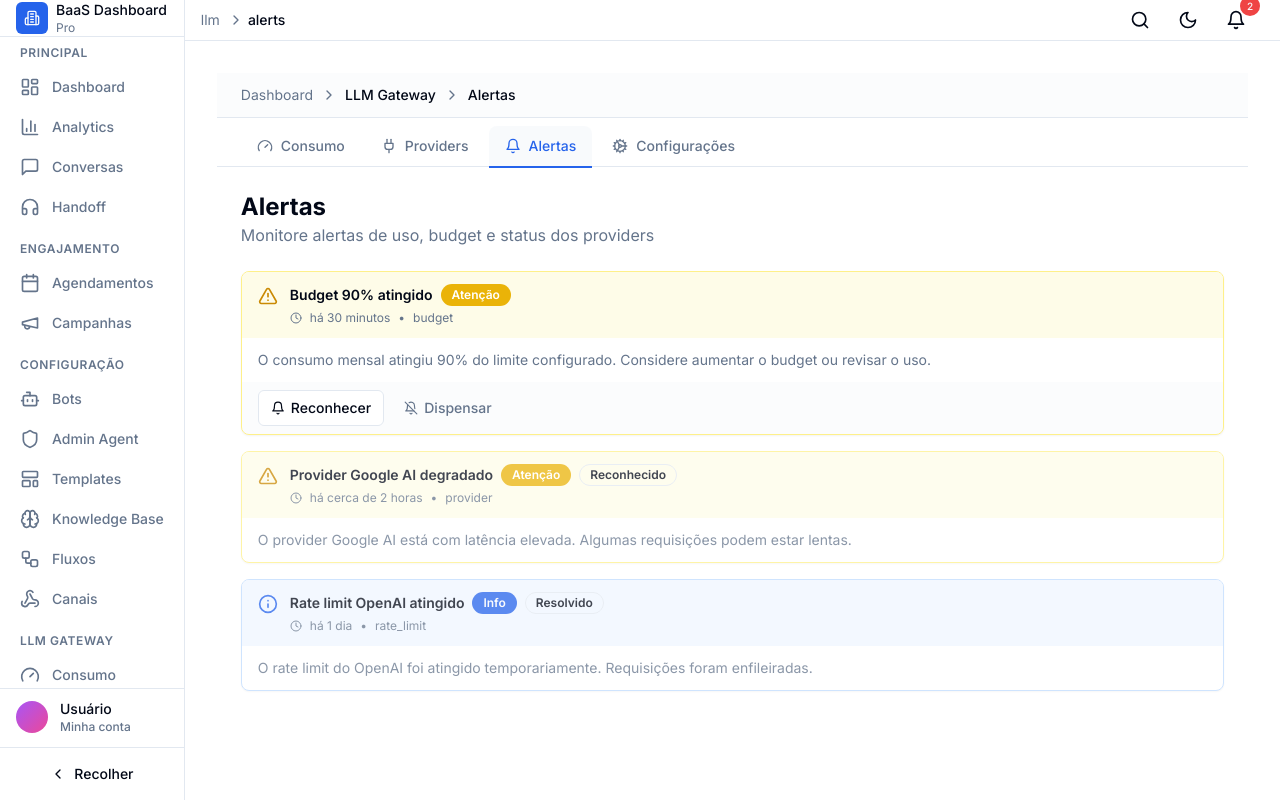
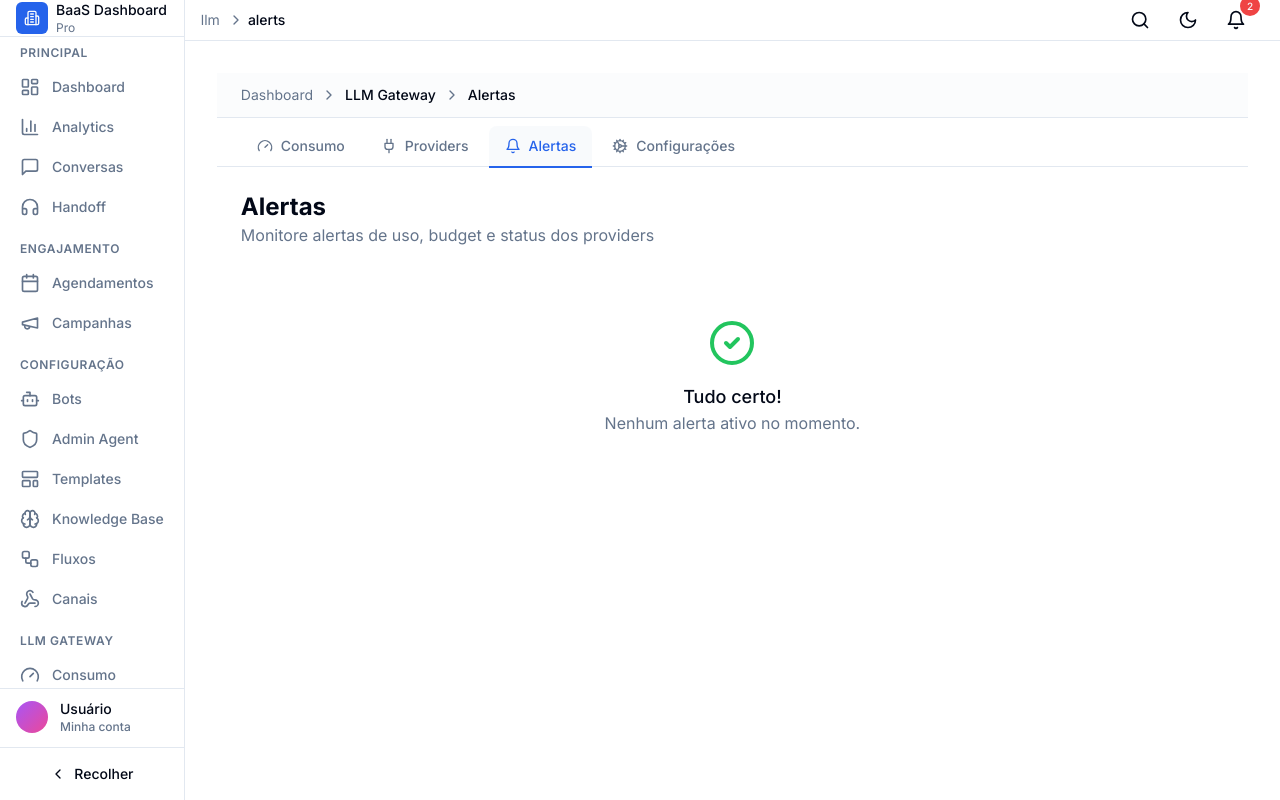
Before and after one commit to decomontenegro/baas-platform, a Next.js app: page /llm/alerts in a window 1280 px wide. Built offline with nearby package versions, Linux system fonts and the light colour scheme.

Commit message:
feat: connect llm/alerts and behavior pages to real data
- llm/alerts: shows empty state when no alerts
- behavior: reads from SOUL.md and IDENTITY.md
- New APIs: /api/clawdbot/alerts, /api/clawdbot/personality

```diff
--- a/src/app/(dashboard)/behavior/page.tsx
+++ b/src/app/(dashboard)/behavior/page.tsx
@@ -1,6 +1,6 @@
 'use client'
 
-import { useState } from 'react'
+import { useState, useEffect } from 'react'
 import { motion, AnimatePresence } from 'framer-motion'
 import {
   Save,
@@ -9,11 +9,12 @@ import {
   Bot,
   User,
   Sparkles,
-  Check
+  Check,
+  Loader2
 } from 'lucide-react'
 import { Header } from '@/components/layout/header'
 import { Slider } from '@/components/ui/slider'
-import { mockTemplates, mockPersonality } from '@/hooks/use-personality'
+
 import { cn } from '@/lib/utils'
 import type { Personality, PersonalityTemplate } from '@/types'
 
@@ -32,7 +33,27 @@ const samplePrompts = [
 ]
 
 export default function BehaviorPage() {
-  const [personality, setPersonality] = useState<Partial<Personality>>(mockPersonality)
+  const [personality, setPersonality] = useState<Partial<Personality>>({})
+  const [templates, setTemplates] = useState<PersonalityTemplate[]>([])
+  const [isLoading, setIsLoading] = useState(true)
+
+  useEffect(() => {
+    async function fetchPersonality() {
+      try {
+        const res = await fetch('/api/clawdbot/personality')
+        const data = await res.json()
+        if (data.success) {
+          setPersonality(data.data.personality)
+          setTemplates(data.data.templates)
+        }
+      } catch (error) {
+        console.error('Error fetching personality:', error)
+      } finally {
+        setIsLoading(false)
+      }
+    }
+    fetchPersonality()
+  }, [])
   const [selectedTemplate, setSelectedTemplate] = useState<string | null>(null)
   const [isSaving, setIsSaving] = useState(false)
   const [saved, setSaved] = useState(false)
@@ -67,7 +88,7 @@ export default function BehaviorPage() {
   }
 
   const handleReset = () => {
-    setPersonality(mockPersonality)
+    setPersonality({})
     setSelectedTemplate(null)
   }
 
@@ -103,9 +124,20 @@ export default function BehaviorPage() {
     setChatMessages(prev => [...prev, assistantMessage])
   }
 
+  if (isLoading) {
+    return (
+      <div className="flex flex-col h-screen">
+        <Header title="Behavior" subtitle="Customize your bot's personality and responses" />
+        <div className="flex-1 flex items-center justify-center">
+          <Loader2 className="w-8 h-8 animate-spin text-primary" />
+        </div>
+      </div>
+    )
+  }
+
   return (
     <div className="flex flex-col h-screen">
-      <Header title="Behavior" subtitle="Customize your bot's personality and responses" />
+      <Header title="Behavior" subtitle="Personalidade real do Lobo 🐺" />
 
       <div className="flex-1 overflow-auto p-6">
         <div className="grid grid-cols-1 lg:grid-cols-2 gap-6">
@@ -122,7 +154,7 @@ export default function BehaviorPage() {
                 Start with a preset personality or customize from scratch
               </p>
               <div className="grid grid-cols-2 sm:grid-cols-3 gap-3">
-                {mockTemplates.map((template) => (
+                {templates.map((template) => (
                   <button
                     key={template.id}
                     onClick={() => handleTemplateSelect(template)}
--- a/src/app/(dashboard)/llm/alerts/page.tsx
+++ b/src/app/(dashboard)/llm/alerts/page.tsx
@@ -2,38 +2,31 @@
 
 import * as React from "react"
 import { AlertCard, type Alert } from "@/components/llm"
+import { Loader2, CheckCircle2 } from "lucide-react"
 
 export default function LLMAlertsPage() {
-  // TODO: Replace with real data from API
-  const mockAlerts: Alert[] = [
-    {
-      id: "1",
-      title: "Budget 90% atingido",
-      message: "O consumo mensal atingiu 90% do limite configurado. Considere aumentar o budget ou revisar o uso.",
-      severity: "warning",
-      status: "active",
-      type: "budget",
-      createdAt: new Date(Date.now() - 1000 * 60 * 30), // 30 min ago
-    },
-    {
-      id: "2",
-      title: "Provider Google AI degradado",
-      message: "O provider Google AI está com latência elevada. Algumas requisições podem estar lentas.",
-      severity: "warning",
-      status: "acknowledged",
-      type: "provider",
-      createdAt: new Date(Date.now() - 1000 * 60 * 60 * 2), // 2 hours ago
-    },
-    {
-      id: "3",
-      title: "Rate limit OpenAI atingido",
-      message: "O rate limit do OpenAI foi atingido temporariamente. Requisições foram enfileiradas.",
-      severity: "info",
-      status: "resolved",
-      type: "rate_limit",
-      createdAt: new Date(Date.now() - 1000 * 60 * 60 * 24), // 1 day ago
-    },
-  ]
+  const [alerts, setAlerts] = React.useState<Alert[]>([])
+  const [isLoading, setIsLoading] = React.useState(true)
+
+  React.useEffect(() => {
+    async function fetchAlerts() {
+      try {
+        const res = await fetch('/api/clawdbot/alerts')
+        const data = await res.json()
+        if (data.success) {
+          setAlerts(data.data.map((a: Alert & { createdAt: string }) => ({
+            ...a,
+            createdAt: new Date(a.createdAt)
+          })))
+        }
+      } catch (error) {
+        console.error('Error fetching alerts:', error)
+      } finally {
+        setIsLoading(false)
+      }
+    }
+    fetchAlerts()
+  }, [])
 
   const handleAcknowledge = (id: string) => {
     console.log("Acknowledge:", id)
@@ -41,6 +34,14 @@ export default function LLMAlertsPage() {
 
   const handleDismiss = (id: string) => {
     console.log("Dismiss:", id)
+  }
+
+  if (isLoading) {
+    return (
+      <div className="p-6 flex items-center justify-center h-64">
+        <Loader2 className="w-8 h-8 animate-spin text-primary" />
+      </div>
+    )
   }
 
   return (
@@ -52,8 +53,15 @@ export default function LLMAlertsPage() {
         </p>
       </div>
 
+      {alerts.length === 0 ? (
+        <div className="flex flex-col items-center justify-center py-12 text-center">
+          <CheckCircle2 className="w-12 h-12 text-green-500 mb-4" />
+          <h3 className="text-lg font-medium">Tudo certo!</h3>
+          <p className="text-muted-foreground">Nenhum alerta ativo no momento.</p>
+        </div>
+      ) : (
         <div className="space-y-4">
-        {mockAlerts.map((alert) => (
+          {alerts.map((alert) => (
             <AlertCard
               key={alert.id}
               alert={alert}
@@ -62,6 +70,7 @@ export default function LLMAlertsPage() {
             />
           ))}
         </div>
+      )}
     </div>
   )
 }
--- /dev/null
+++ b/src/app/api/clawdbot/alerts/route.ts
@@ -0,0 +1,43 @@
+import { NextRequest } from 'next/server'
+
+export const dynamic = 'force-dynamic'
+
+interface Alert {
+  id: string
+  title: string
+  message: string
+  severity: 'info' | 'warning' | 'error'
+  status: 'active' | 'acknowledged' | 'resolved'
+  type: 'budget' | 'provider' | 'rate_limit' | 'system'
+  createdAt: string
+}
+
+/**
+ * GET /api/clawdbot/alerts
+ * Returns system alerts
+ */
+export async function GET(_request: NextRequest) {
+  try {
+    // For now, return empty alerts (no issues)
+    // In a real system, this would check various conditions
+    const alerts: Alert[] = []
+
+    // Example: Check if any conditions warrant alerts
+    // This could be extended to check real metrics
+
+    return Response.json({
+      success: true,
+      data: alerts,
+      meta: {
+        total: alerts.length,
+        active: alerts.filter(a => a.status === 'active').length
+      }
+    })
+  } catch (error) {
+    console.error('Error getting alerts:', error)
+    return Response.json({
+      success: false,
+      error: 'Failed to get alerts'
+    }, { status: 500 })
+  }
+}
--- /dev/null
+++ b/src/app/api/clawdbot/personality/route.ts
@@ -0,0 +1,71 @@
+import { NextRequest } from 'next/server'
+import { readFile } from 'fs/promises'
+import { existsSync } from 'fs'
+import path from 'path'
+
+export const dynamic = 'force-dynamic'
+
+const WORKSPACE = process.env.CLAWD_WORKSPACE || '/root/clawd'
+
+/**
+ * GET /api/clawdbot/personality
+ * Returns bot personality from workspace files
+ */
+export async function GET(_request: NextRequest) {
+  try {
+    let personality = {
+      name: 'Lobo',
+      emoji: '🐺',
+      description: '',
+      traits: [] as string[],
+      tone: 'casual',
+      language: 'pt-BR'
+    }
+
+    // Try to read SOUL.md
+    const soulPath = path.join(WORKSPACE, 'SOUL.md')
+    if (existsSync(soulPath)) {
+      const soul = await readFile(soulPath, 'utf-8')
+      // Extract key info from SOUL.md
+      const lines = soul.split('\n').slice(0, 20)
+      personality.description = lines.join('\n').substring(0, 500)
+    }
+
+    // Try to read IDENTITY.md
+    const identityPath = path.join(WORKSPACE, 'IDENTITY.md')
+    if (existsSync(identityPath)) {
+      const identity = await readFile(identityPath, 'utf-8')
+      // Parse name and emoji
+      const nameMatch = identity.match(/Name:\*?\*?\s*(.+)/i)
+      const emojiMatch = identity.match(/Emoji:\*?\*?\s*(.+)/i)
+      if (nameMatch) personality.name = nameMatch[1].trim()
+      if (emojiMatch) personality.emoji = emojiMatch[1].trim()
+    }
+
+    // Default traits based on SOUL.md guidance
+    personality.traits = [
+      'Helpful',
+      'Direct',
+      'Resourceful',
+      'Casual'
+    ]
+
+    return Response.json({
+      success: true,
+      data: {
+        personality,
+        templates: [
+          { id: '1', name: 'Assistente Padrão', description: 'Configuração padrão do Lobo' },
+          { id: '2', name: 'Formal', description: 'Tom mais formal e profissional' },
+          { id: '3', name: 'Técnico', description: 'Foco em explicações técnicas' }
+        ]
+      }
+    })
+  } catch (error) {
+    console.error('Error reading personality:', error)
+    return Response.json({
+      success: false,
+      error: 'Failed to read personality'
+    }, { status: 500 })
+  }
+}
```
Lines whose indentation alone changed are shown as unchanged.
